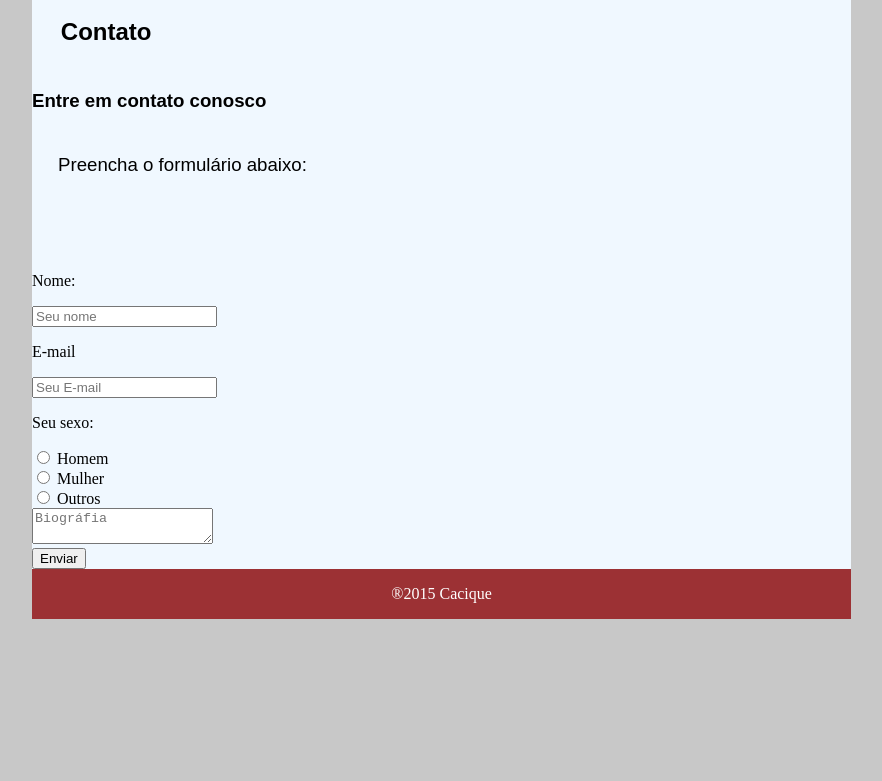
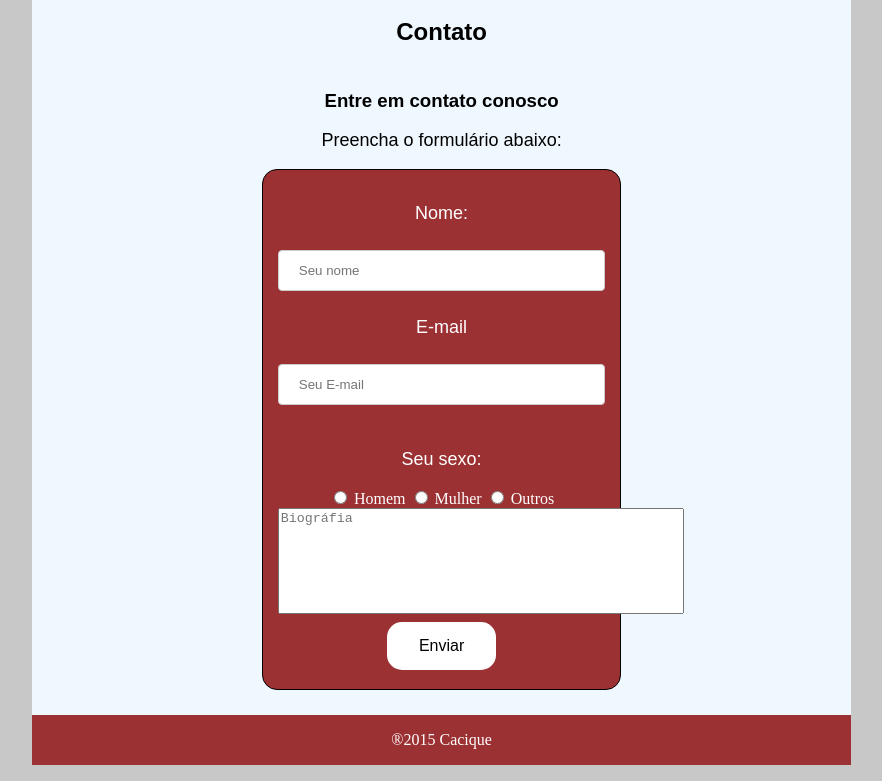
Before and after one commit to Marceggl/al_2_ex1, a plain HTML site: page pags/contato.html in a window 1280 px wide. Shown: the part 199-980 px from the top of the page, without its empty margins (232-1114 px from the left). Before the commit the page ends 834 px from the top, so only its background shows below. Drawn offline with Linux system fonts and the light colour scheme.

Commit message:
segundo envio

```diff
--- a/estilos/contato.css
+++ b/estilos/contato.css
@@ -1,16 +1,17 @@
-header.contato_header{
+header.contato_header {
     margin: 0;
     padding: 0;
     width: 80%;
-    background: rgb(156,49,52);
+    background: rgb(156, 49, 52);
 }
 
-header.contato_header > a{
+header.contato_header>a {
     position: relative;
     width: 100%;
     height: 9rem;
 }
-a.contato_top_bar > p{
+
+a.contato_top_bar>p {
     margin: 0;
     position: absolute;
     top: 50%;
@@ -19,16 +20,93 @@ a.contato_top_bar > p{
     transform: translate(-50%, -50%);
 }
 
-a.contato_top_bar{
+a.contato_top_bar {
     display: inline-block;
     font-family: Arial, Helvetica, sans-serif;
     font-size: 1.5rem;
     color: white;
-
 }
 
-.footer_contato{
-    background-color:rgb(156,49,52);
+article.contato_article {
+    margin: 0;
+    height: 70%;
+    width: 80%;
+    text-align: justify;
+    background-color: aliceblue;
+    padding-bottom: 25px;
+    text-align: center;
+}
+
+article.contato_article>p {
+    margin: 0;
+    padding: 1.625rem 1.625rem 5rem 1.625rem;
+    font-family: Arial, Helvetica, sans-serif;
+    font-size: 14pt;
+}
+
+.textin>h1 {
+    margin: 0;
+    padding: 1.8rem;
+    font-family: Arial, Helvetica, sans-serif;
+}
+
+form.register {
+    margin: 0 auto;
+    border: 1px solid black;
+    border-radius: 15px;
+    width: 40%;
+    color: white;
+    background-color: rgb(156, 49, 52);
+    padding: 0.938rem;
+}
+
+form.register>textarea {
+    resize: none;
+    height: 6.25rem;
+    width: 25rem;
+}
+
+form.register>p {
+    font-family: Arial, Helvetica, sans-serif;
+    font-size: large;
+}
+
+div>p {
+    font-family: Arial, Helvetica, sans-serif;
+    font-size: large;
+}
+
+.nome>input {
+    width: 100%;
+    padding: 12px 20px;
+    margin: 8px 0;
+    display: inline-block;
+    border: 1px solid #ccc;
+    border-radius: 4px;
+    box-sizing: border-box;
+}
+
+div>.button {
+    border: none;
+    border-radius: 15px;
+    color: black;
+    background-color: white;
+    padding: 15px 32px;
+    text-align: center;
+    text-decoration: none;
+    display: inline-block;
+    font-size: 16px;
+    margin: 4px 2px;
+    cursor: pointer;
+    transition: 1s;
+}
+
+.button:hover {
+    background-color: rgb(223, 223, 223);
+}
+
+.footer_contato {
+    background-color: rgb(156, 49, 52);
     text-align: center;
     color: white;
     width: 80%;
--- a/estilos/style.css
+++ b/estilos/style.css
@@ -34,6 +34,7 @@ article.style_article {
     width: 80%;
     text-align: justify;
     background-color: aliceblue;
+    padding-bottom: 25px;
 }
 
 article.style_article>p {
--- a/pags/contato.html
+++ b/pags/contato.html
@@ -14,36 +14,41 @@
             <p>Contato</p>
         </a>
         <nav class="style_nav">
-            <a href="index.html">Home</a>
+            <a href="../index.html">Home</a>
             <a href="blog.html">Blog</a>
             <a href="pag1.html">Página 1</a>
-            <a href="contato.html">Contato</a>
+            <a href="pag2.html">Página 2</a>
         </nav>
     </header>
-    <article class="style_article">
+    <article class="contato_article">
+        <div class="textin">
             <h1>Contato</h1>
             <h2>Entre em contato conosco</h2>
             <p>Preencha o formulário abaixo:</p>
+        </div>
         <form action="" class="register" name="form_register">
             <p>Nome:</p>
+            <div class="nome">
                 <input name="nome" type="text" placeholder="Seu nome" />
-            <br>
                 <p>E-mail</p>
                 <input type="email" name="usermail" placeholder="Seu E-mail" />
+            </div>
             <br>
             <p>Seu sexo: </p>
+            <div class="genero">
                 <input type="radio" id="male" name="gender" value="male">
                 <label for="male">Homem</label>
-            <br>
                 <input type="radio" id="female" name="gender" value="female">
                 <label for="female">Mulher</label>
-            <br>
                 <input type="radio" id="other" name="gender" value="other">
                 <label for="other">Outros</label>
-            <br>
+            </div>
+
             <textarea id="bio" name="biography" placeholder="Biográfia"></textarea>
-            <br>
-            <input type="button" value="Enviar" class="botao">
+
+            <div>
+                <input type="button" value="Enviar" class="button">
+            </div>
         </form>
     </article>
     <footer class="footer_contato">
```
Also changed, not shown: index.html (added, +40 -0 lines), pags/blog.html (+8 -13 lines), pags/index.html (deleted, +0 -43 lines), pags/pag1.html (+8 -13 lines), pags/pag2.html (+2 -2 lines), img/imagem0.png (deleted), img/imagem1.png (deleted), img/imagem2.png (deleted), img/imagem3.png (deleted), img/imagem4.png (deleted). Lines whose indentation alone changed are shown as unchanged.
